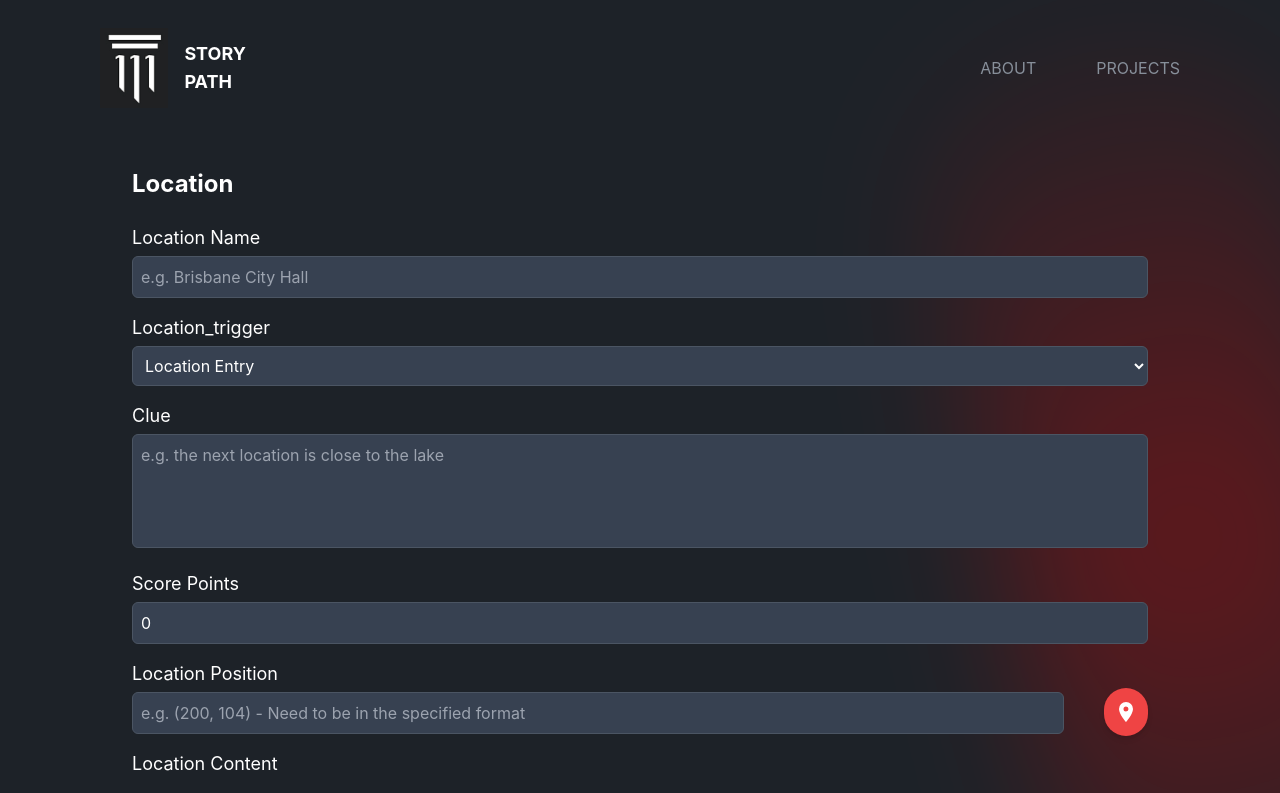
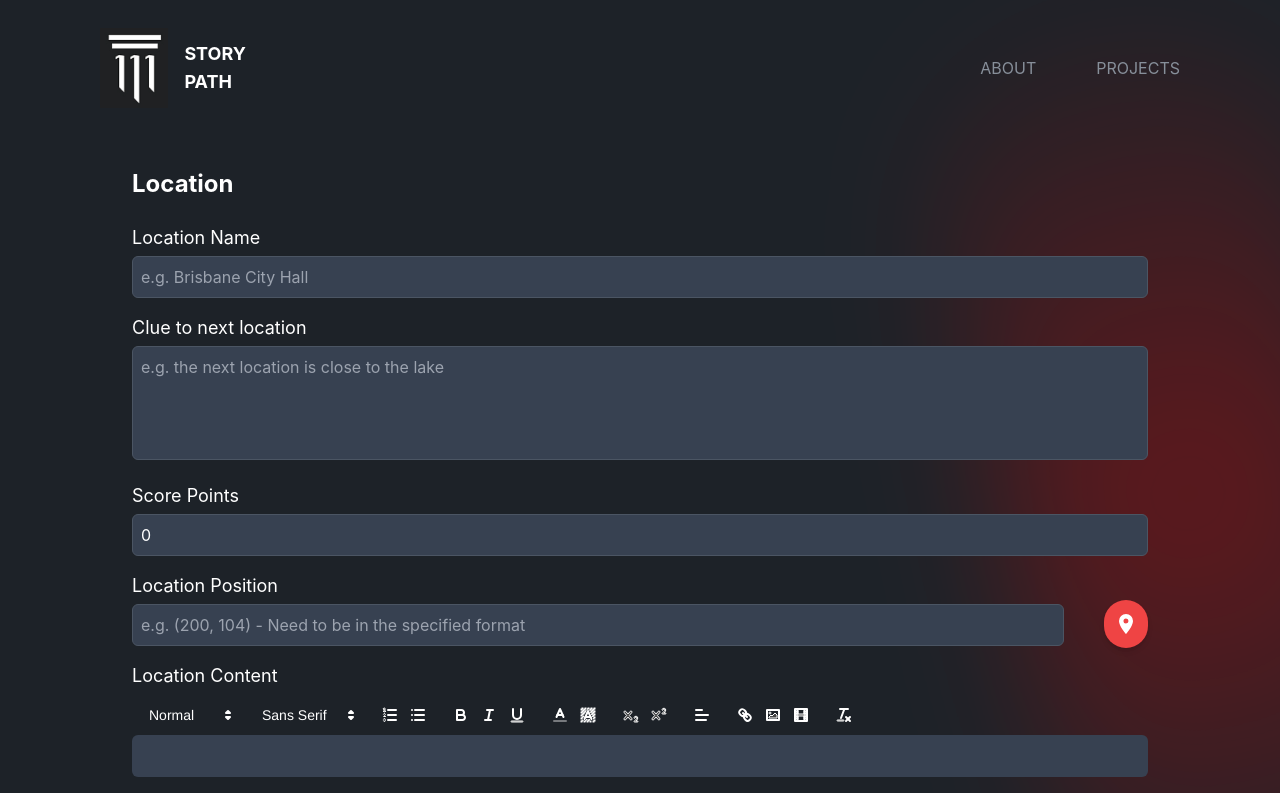
Before and after one commit to BillyBooglyBob/story-path-web, a React (Vite) app: page /project/1/location/add/1 in a window 1280 px wide. Shown: the top 793 px of the page. Built offline with nearby package versions, Linux system fonts and the light colour scheme.

Commit message:
Removed unnecssary input field

```diff
--- a/src/pages/Location/LocationForm.tsx
+++ b/src/pages/Location/LocationForm.tsx
@@ -1,8 +1,6 @@
 import { useEffect, useState } from "react";
 import { TextInput } from "../../components/FormElements/TextInput";
 import { TextArea } from "../../components/FormElements/TextArea";
-import { SelectInput } from "../../components/FormElements/SelectInput";
-import { LOCATION_TRIGGER_OPTIONS } from "../../lib/constants";
 import { UseMutationResult } from "@tanstack/react-query";
 import { ProjectLocation } from "../../lib/types";
 import Form from "../../components/FormElements/Form";
@@ -107,28 +105,8 @@ export default function LocationForm({
         onChange={handleChange}
       />
 
-      <SelectInput
-        label="Location_trigger"
-        name="location_trigger"
-        value={formData.location_trigger}
-        options={[
-          {
-            value: LOCATION_TRIGGER_OPTIONS.locationEntry,
-            label: LOCATION_TRIGGER_OPTIONS.locationEntry,
-          },
-          {
-            value: LOCATION_TRIGGER_OPTIONS.QRCode,
-            label: LOCATION_TRIGGER_OPTIONS.QRCode,
-          },
-          {
-            value: LOCATION_TRIGGER_OPTIONS.LocationEntryAndQRCode,
-            label: LOCATION_TRIGGER_OPTIONS.LocationEntryAndQRCode,
-          },
-        ]}
-        onChange={handleChange}
-      />
       <TextArea
-        label="Clue"
+        label="Clue to next location"
         name="clue"
         value={formData.clue ? formData.clue : ""}
         placeholder="e.g. the next location is close to the lake"
--- a/src/pages/Location/LocationList.tsx
+++ b/src/pages/Location/LocationList.tsx
@@ -246,7 +246,6 @@ export default function LocationList() {
                 value={locationCoordinateDecimalTrimming(
                   location.location_position ?? ""
                 )}
-                // value={location.location_position}
               />
             </ListItemSection>
 
@@ -256,7 +255,7 @@ export default function LocationList() {
                 value={String(location.score_points)}
               />
               <ListItemSectionInfo
-                title="Clue"
+                title="Clue to next location"
                 value={location.clue ? location.clue : "None"}
               />
             </ListItemSection>
```
